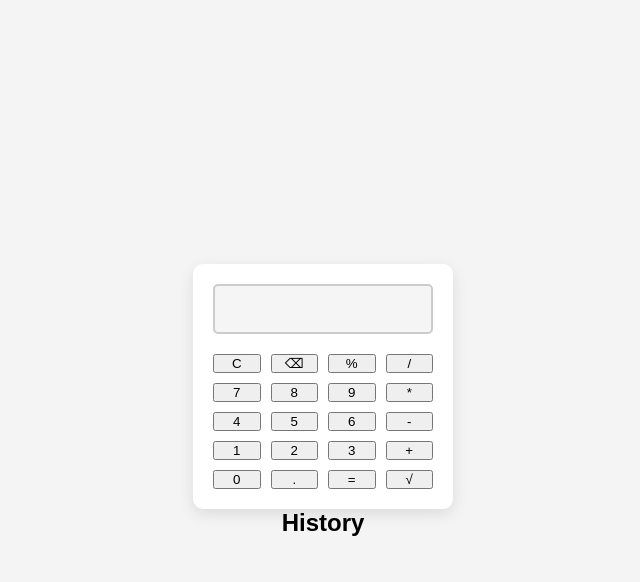
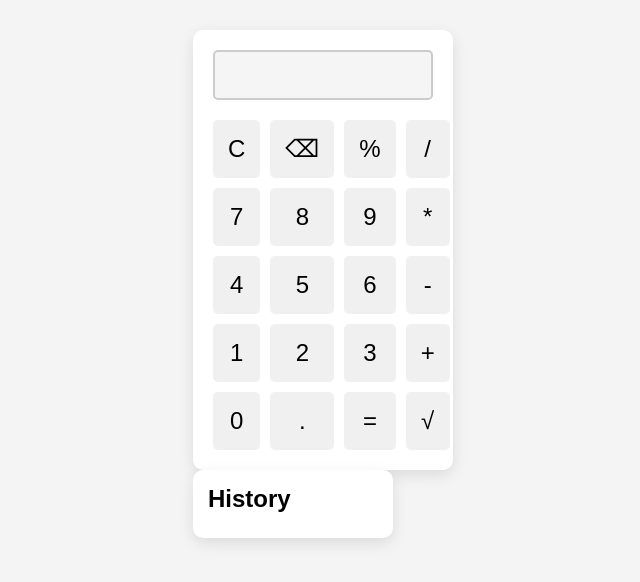
Before and after one commit to YAXH64/Simple-Calculator, a plain HTML site: page index.html in a window 1280 px wide. Shown: the whole page, without its empty margins (317-957 px from the left). Drawn offline with Linux system fonts and the light colour scheme.

Commit message:
Update style.css

```diff
--- a/style.css
+++ b/style.css
@@ -8,27 +8,18 @@ body {
   font-family: Arial, sans-serif;
   display: flex;
   justify-content: center;
-    align-items: center;
-    flex-direction: column; /* Added this to stack the name and calculator vertically */
+  align-items: flex-start;
+  gap: 30px;
   height: 100vh;
-    background-color: #f4f4f4;
-}
-
-.container {
-    text-align: center;
-}
-
-.name h1 {
-    font-size: 2rem;
-    margin-bottom: 20px; /* Adds space between name and calculator */
-    color: #333;
+  padding: 30px;
+  background: #f4f4f4;
 }
 
 .calculator {
-    background-color: #fff;
+  background: #fff;
   padding: 20px;
   border-radius: 10px;
-    box-shadow: 0 5px 15px rgba(0, 0, 0, 0.1);
+  box-shadow: 0 5px 15px rgba(0,0,0,0.1);
   width: 260px;
 }
 
@@ -41,7 +32,7 @@ body {
   border: 2px solid #ccc;
   border-radius: 5px;
   margin-bottom: 20px;
-    background-color: #f5f5f5;
+  background: #f5f5f5;
 }
 
 .buttons {
@@ -50,20 +41,44 @@ body {
   gap: 10px;
 }
 
-.button {
+button {
   font-size: 1.5rem;
-    padding: 20px;
+  padding: 15px;
   border: none;
-    background-color: #f0f0f0;
+  background: #f0f0f0;
   border-radius: 5px;
   cursor: pointer;
-    transition: background-color 0.2s ease;
+  transition: 0.2s;
 }
 
-.button:hover {
-    background-color: #ddd;
+button:hover {
+  background: #ddd;
 }
 
-.button:active {
-    background-color: #ccc;
+button:active {
+  background: #bbb;
 }
+
+.history {
+  background: #fff;
+  padding: 15px;
+  border-radius: 10px;
+  box-shadow: 0 5px 15px rgba(0,0,0,0.1);
+  width: 200px;
+  max-height: 400px;
+  overflow-y: auto;
+}
+
+.history h2 {
+  margin-bottom: 10px;
+}
+
+.history ul {
+  list-style: none;
+}
+
+.history li {
+  padding: 5px 0;
+  font-size: 1rem;
+  border-bottom: 1px solid #eee;
+}
```
Lines whose indentation alone changed are shown as unchanged.
